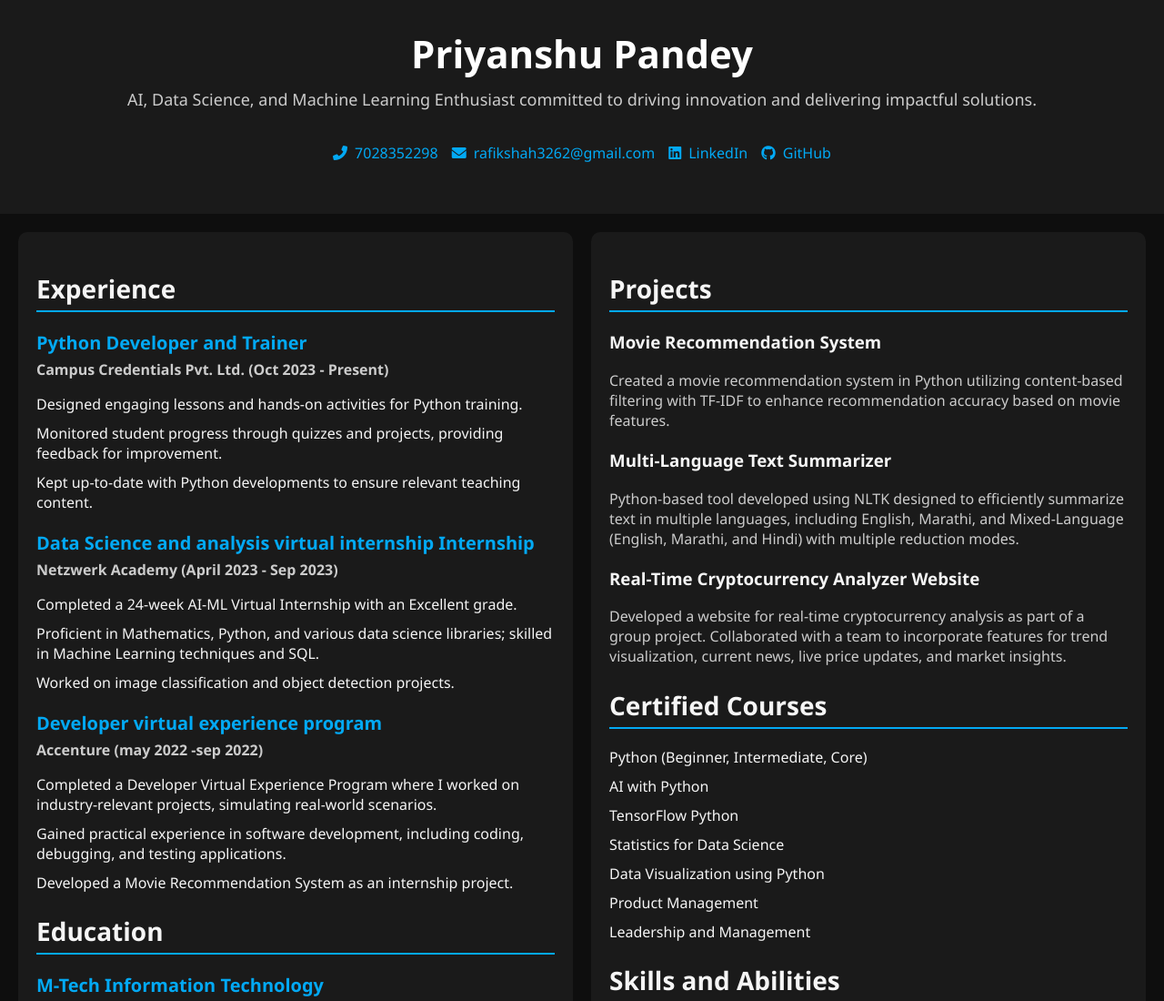
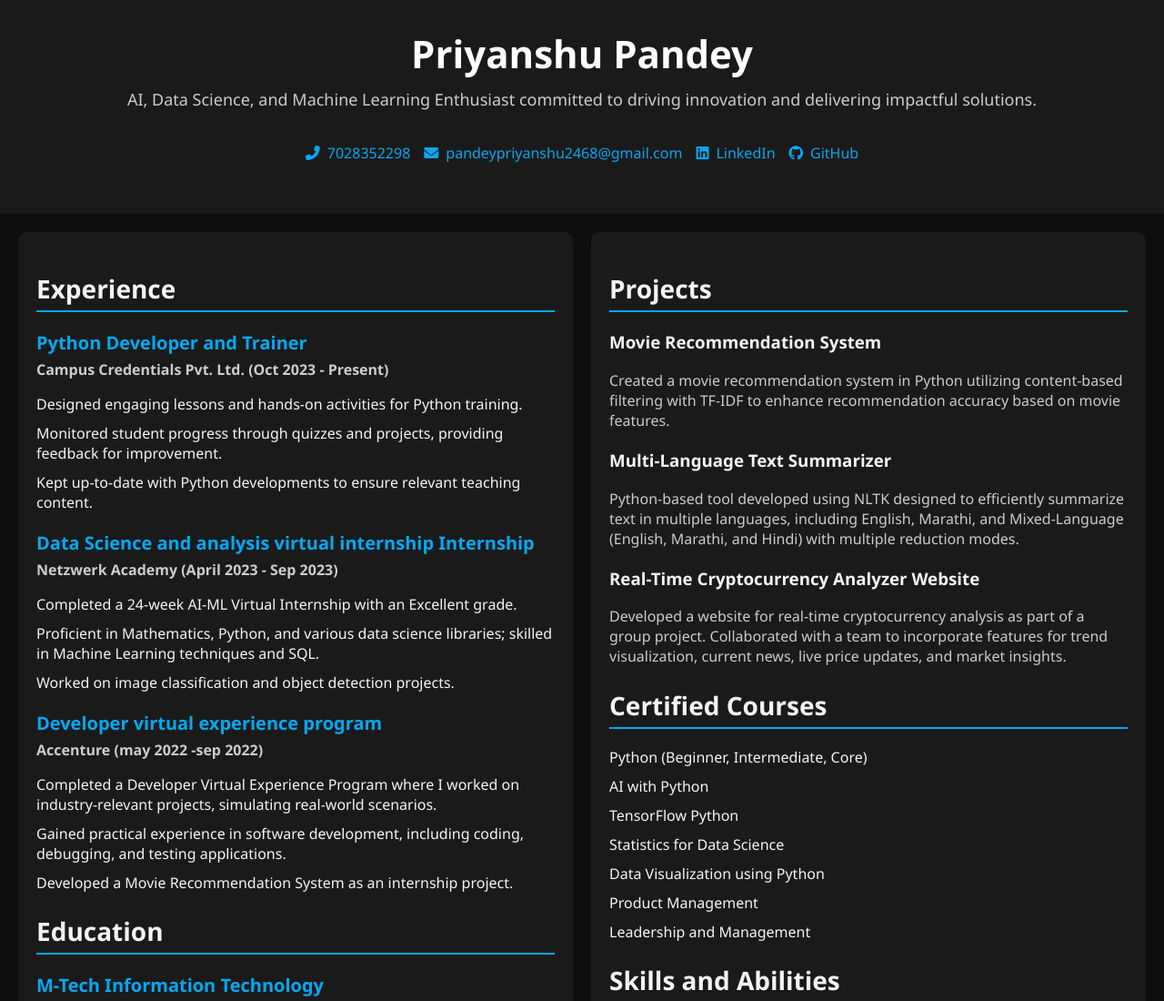
Before and after one commit to Priyanshu4026/My_Resume, a plain HTML site: page index.html in a window 1280 px wide. Shown: the top 1100 px of the page at 91% size. Drawn offline with Linux system fonts and the light colour scheme.

Commit message:
Update index.html

```diff
--- a/index.html
+++ b/index.html
@@ -4,7 +4,7 @@
 <head>
     <meta charset="UTF-8">
     <meta name="viewport" content="width=device-width, initial-scale=1.0">
-    <title>Rafik Shah - Resume</title>
+    <title>Priyanshu Pandey - Resume</title>
     <!-- Font Awesome for icons -->
     <link rel="stylesheet" href="https://cdnjs.cloudflare.com/ajax/libs/font-awesome/6.0.0-beta3/css/all.min.css">
     <style>
@@ -181,8 +181,8 @@
         <div class="contact-info">
             <ul>
                 <li><i class="fas fa-phone-alt"></i>7028352298</li>
-                <li><i class="fas fa-envelope"></i> <a href="mailto:rafikshah3262@gmail.com">rafikshah3262@gmail.com</a></li>
-                <li><i class="fab fa-linkedin"></i> <a href="https://www.linkedin.com/in/rafik-shah-179875209/" target="_blank">LinkedIn</a></li>
+                <li><i class="fas fa-envelope"></i> <a href="mailto:pandeypriyanshu2468@gmail.com">pandeypriyanshu2468@gmail.com</a></li>
+                <li><i class="fab fa-linkedin"></i> <a href="https://www.linkedin.com/in/priyanshu-pandey-6834ab28a" target="_blank">LinkedIn</a></li>
                 <li><i class="fab fa-github"></i> <a href="https://github.com/RAFIKSHA" target="_blank">GitHub</a></li>
             </ul>
         </div>
```
